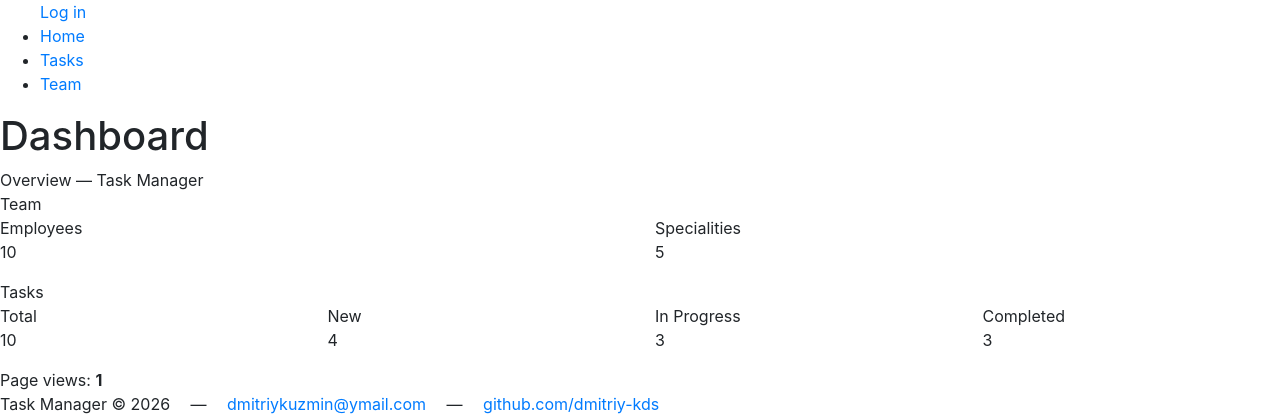
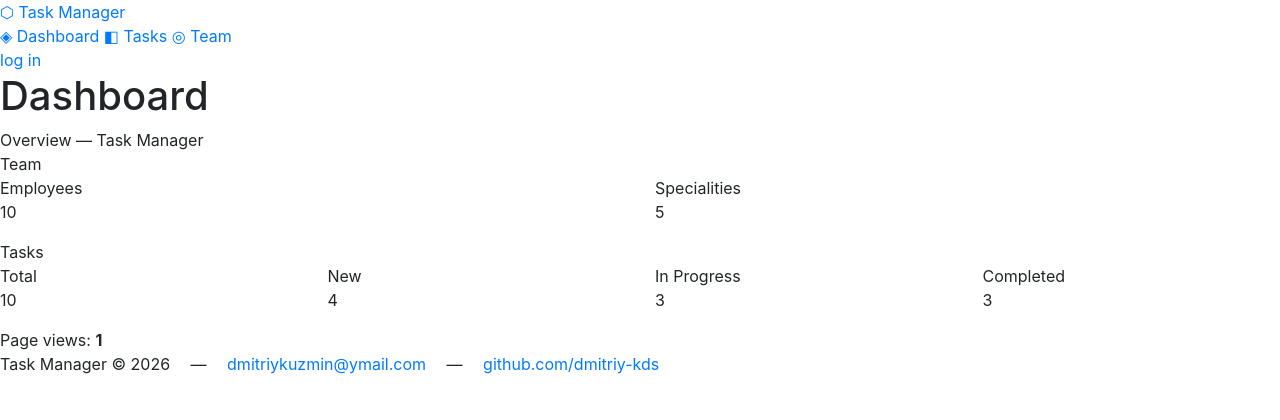
Before and after one commit to dmitriy-kds/it-company, a Django app: page / in a window 1280 px wide. Shown: the top 420 px of the page. Run offline with Django 5.2, Linux system fonts and the light colour scheme; data comes from the database, SQL or seed files in the repository; some web fonts are replaced.

Commit message:
feat: Style up sidebar

```diff
--- a/templates/includes/sidebar.html
+++ b/templates/includes/sidebar.html
@@ -1,23 +1,30 @@
-<ul>
+{% load static %}
+
+<a href="{% url 'task_manager:index' %}" class="nav-brand">⬡ Task Manager</a>
+
+<nav class="sidebar-nav">
+  <a href="{% url 'task_manager:index' %}" class="{% if request.resolver_match.url_name == 'index' %}active{% endif %}">
+    <span class="nav-icon">◈</span> Dashboard
+  </a>
+  <a href="{% url 'task_manager:task-list' %}" class="{% if 'task' in request.resolver_match.url_name %}active{% endif %}">
+    <span class="nav-icon">◧</span> Tasks
+  </a>
+  <a href="{% url 'task_manager:worker-list' %}" class="{% if 'worker' in request.resolver_match.url_name %}active{% endif %}">
+    <span class="nav-icon">◎</span> Team
+  </a>
+</nav>
+
+<div class="sidebar-user">
   {% if user.is_authenticated %}
-    User: <a href="{% url 'task_manager:worker-detail' pk=user.pk%}">{{ user.username }}</a>
-    <br>
+    <div class="sidebar-username-label">signed in as</div>
+    <a href="{% url 'task_manager:worker-detail' pk=user.pk %}" class="sidebar-username">
+      {{ user.username }}
+    </a>
     <form action="{% url 'logout' %}" method="POST">
       {% csrf_token %}
-      {{ post.as_p }}
-      <input type="submit" value="Log out">
+      <button type="submit" class="btn-logout">log out</button>
     </form>
   {% else %}
-    <a href="{% url 'login' %}">Log in</a>
+    <a href="{% url 'login' %}" class="btn-login">log in</a>
   {% endif %}
-  <br>
-  <li>
-    <a href="{% url 'task_manager:index' %}">Home</a>
-  </li>
-  <li>
-    <a href="{% url 'task_manager:task-list' %}">Tasks</a>
-  </li>
-  <li>
-    <a href="{% url 'task_manager:worker-list' %}">Team</a>
-  </li>
-</ul>
+</div>
```
